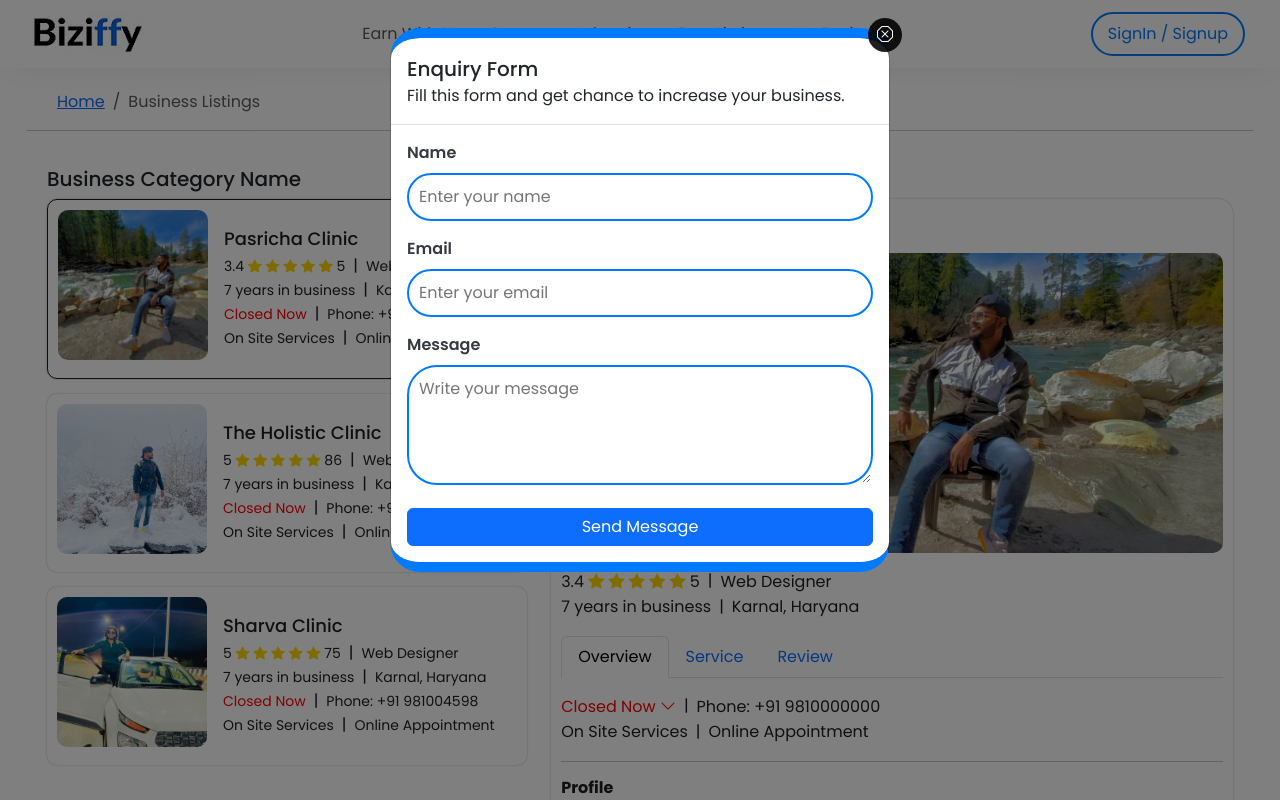
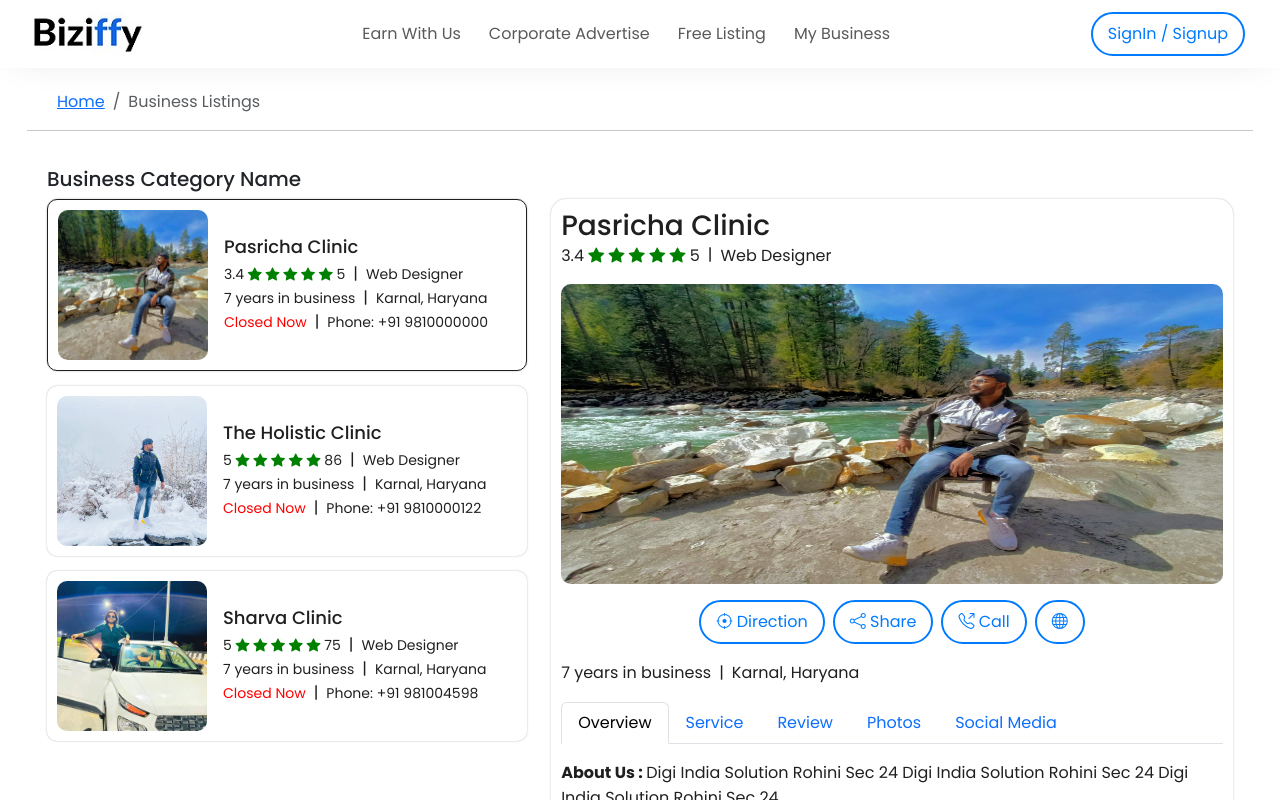
Before and after one commit to vishnugit2024/jd, a Next.js app: page /Pages/bussiness-listing in a window 1280 px wide. Shown: the top 800 px of the page. Built offline with nearby package versions, Linux system fonts and the light colour scheme.

Commit message:
new changes

```diff
--- a/src/app/Components/BussinessCate/BussinessCategory.jsx
+++ b/src/app/Components/BussinessCate/BussinessCategory.jsx
@@ -13,7 +13,7 @@ import HOMEEDUCATION from "../../Images/HOMEEDUCATION.png";
 import HOMEFURNITURE from "../../Images/HOMEFURNITURE.png";
 import HOMEGYM from "../../Images/HomeGYM.png";
 import HOMEHOSPITAL from "../../Images/HOMEHOSPITAL.png";
-import HOMEKEY from "../../Images/HOMEKEY.WEBP";
+import HOMEKEY from "../../Images/HOMEKEY.webp";
 import HOMEMONEY from "../../Images/HOMEMONEY.png";
 import HOMEPETS from "../../Images/HOMEPETS.png";
 import HOMERESTURANT from "../../Images/HOMERESTURANT.jpg";
--- a/src/app/Components/Enquiryform/Enquiryform.jsx
+++ b/src/app/Components/Enquiryform/Enquiryform.jsx
@@ -10,7 +10,7 @@ const Enquiryform = () => {
     useEffect(() => {
         const isSubmitted = localStorage.getItem("contactFormSubmitted");
         if (!isSubmitted) {
-            const timer = setTimeout(() => setShow(true), 1000); // Auto-open after 3 seconds
+            const timer = setTimeout(() => setShow(true), 5000); // Auto-open after 3 seconds
             return () => clearTimeout(timer);
         }
     }, []);
--- a/src/app/Components/Navbar/navbar.css
+++ b/src/app/Components/Navbar/navbar.css
@@ -161,6 +161,10 @@
 }
 
 @media only screen and (max-width: 768px) {
+  .login-btn{
+    font-size: 12px;
+  }
+
   .dropMain {
     width: 90%;
     position: unset;
--- a/src/app/Pages/all-categories/[id]/page.css
+++ b/src/app/Pages/all-categories/[id]/page.css
@@ -35,7 +35,7 @@
 
 
 .bi-star-fill {
-    color: gold;
+    color: green;
 }
 
 .business-card p {
--- a/src/app/Pages/all-categories/page.js
+++ b/src/app/Pages/all-categories/page.js
@@ -13,7 +13,7 @@ import HOMEFURNITURE from "../../Images/HOMEFURNITURE.png";
 import breadbg from "../../Images/HeroBanner.jpg";
 import HOMEGYM from "../../Images/HomeGYM.png";
 import HOMEHOSPITAL from "../../Images/HOMEHOSPITAL.png";
-import HOMEKEY from "../../Images/HOMEKEY.WEBP";
+import HOMEKEY from "../../Images/HOMEKEY.webp";
 import HOMEMONEY from "../../Images/HOMEMONEY.png";
 import HOMEPETS from "../../Images/HOMEPETS.png";
 import HOMERESTURANT from "../../Images/HOMERESTURANT.jpg";
--- a/src/app/Pages/bussiness-listing/businessListing.css
+++ b/src/app/Pages/bussiness-listing/businessListing.css
@@ -35,7 +35,7 @@
 
 
 .bi-star-fill {
-    color: gold;
+    color: green;
 }
 
 .business-card p {
@@ -94,10 +94,15 @@ span {
     width: 100%;
     color: transparent;
     height: 300px;
-    object-fit: cover;
+    /* object-fit: cover; */
     border-radius: 10px;
-    aspect-ratio: 4 / 3;
+    /* aspect-ratio: 4 / 3; */
+}
 
+.plus-overlay {
+    align-items: center;
+    display: flex;
+    cursor: pointer;
 }
 
 
@@ -203,28 +208,116 @@ span {
     font-size: 12px;
 }
 
-@media only screen and (max-width:768px) {
-    .listing-tabs-btn{
-        font-size: 12px;
+.socialmedia-details {
+    display: flex;
+    margin-bottom: 1rem;
+    justify-content: space-between;
+    align-items: end;
+}
+
+.gallery-img {
+    width: 150px;
+    cursor: pointer;
+    height: 120px;
+    border-radius: 10px;
+    /* object-fit: cover; */
+}
+
+
+
+.lightbox-overlay.fullscreen {
+    position: fixed;
+    top: 5%;
+    left: 0;
+    width: 100%;
+    height: 100%;
+    background: #00000094;
+    display: flex;
+    justify-content: center;
+    align-items: center;
+    z-index: 1000;
+}
+
+.fullscreen-image-wrapper {
+    max-width: 100vw;
+    max-height: 100vh;
+    display: flex;
+    justify-content: center;
+    align-items: center;
+}
+
+.lightbox-overlay {
+    position: relative;
+}
+
+.lightbox-overlay .close-btn {
+    top: 7%;
+
+    padding: 3px 10px;
+    border: none;
+    background-color: var(--blue);
+    color: white;
+    position: absolute;
+    right: 5px;
+    z-index: 9999;
+    border-radius: 50%;
+}
+
+.lightbox-img {
+    max-width: 500px;
+    max-height: 400px;
+    /* object-fit: contain; */
+    border-radius: 20px !important;
+}
+
+
+@media(max-width:768px) {
+    .lightbox-overlay.fullscreen{
+        height: 56%;
+    }
+    .lightbox-img {
+        max-width: 300px;
+        max-height: 250px;
+    }
+    .socialmedia-details {
+        display: block;
+        /* margin-bottom: 1rem; */
+    }
+
+    .details-card .nav-link{
+        font-size: 14px;
+    }
+
+    .socialmedia-details .social-icons{
+        margin-bottom: 10px;
+    }
+
+    .listing-tabs-btn {
+        font-size: 12px !important;
     }
 
     .business-card p {
         font-size: 10px;
     }
+
     .business-card h5 {
-     font-size: 14px;
+        font-size: 14px;
     }
+
     .listing-image {
         width: 100px;
         height: 100px;
     }
-    .details-card p{
+
+    .details-card p {
         font-size: 12px;
     }
+
     .opening-hours-list {
         width: 170px;
     }
-    .business-listing-container{
+
+    .business-listing-container {
         padding: 0;
     }
 }
--- a/src/app/Pages/bussiness-listing/page.js
+++ b/src/app/Pages/bussiness-listing/page.js
@@ -6,6 +6,10 @@ import gourav2 from '../../Images/gourav2.jpg';
 import gourav3 from '../../Images/gourav3.jpg';
 import Image from 'next/image';
 import Link from 'next/link';
+import { Swiper, SwiperSlide } from 'swiper/react';
+import { Navigation, Keyboard } from 'swiper/modules';
+import 'swiper/css';
+import 'swiper/css/navigation';
 
 const Page = () => {
     const [isOpen, setIsOpen] = useState(false);
@@ -113,6 +117,23 @@ const Page = () => {
             alert('Please fill in both fields.');
         }
     };
+    const staticPhotos = [gourav, gourav2, gourav3, gourav, gourav2, gourav3];
+    const [lightbox, setLightbox] = useState(false);
+    const [currentIndex, setCurrentIndex] = useState(0);
+    const [showAll, setShowAll] = useState(false);
+
+    const openLightbox = (index) => {
+        setCurrentIndex(index);
+        setLightbox(true);
+    };
+
+    const closeLightbox = (event) => {
+        if (event.target.classList.contains('lightbox-overlay') || event.target.classList.contains('close-btn')) {
+            setLightbox(false);
+        }
+    };
+
+    const visiblePhotos = showAll ? staticPhotos : staticPhotos.slice(0, 4);
 
     return (
         <section className='business-listing-page'>
@@ -136,7 +157,7 @@ const Page = () => {
                                     className={`business-card gap-3 ${selected.id === biz.id ? 'active' : ''}`}
                                     onClick={() => setSelected(biz)}>
                                     <div>
-                                        <Image src={biz.image} alt={biz.name} className="listing-image mb-2" />
+                                        <Image src={biz.image} alt={biz.name} className="listing-image" />
                                     </div>
                                     <div>
                                         <h5>{biz.name}</h5>
@@ -157,11 +178,11 @@ const Page = () => {
                                             <span>|</span>
                                             <p>Phone: {biz.phone}</p>
                                         </div>
-                                        <div className='d-flex gap-2 align-items-center'>
+                                        {/* <div className='d-flex gap-2 align-items-center'>
                                             <p>On Site Services</p>
                                             <span>|</span>
                                             <p>Online Appointment</p>
-                                        </div>
+                                        </div> */}
                                     </div>
                                 </div>
                             ))}
@@ -169,12 +190,25 @@ const Page = () => {
 
                         <div className="col-md-7 right-panel">
                             <div className="details-card">
-                                <h3>{selected.name}</h3>
-                                <Image src={selected.image} alt={selected.name} className="business-detail-image mb-3" />
-                                <div className='d-flex gap-2 align-items-center'>
+                                <h3 className='m-0'>{selected.name}</h3>
+                                <div className='d-flex gap-2 align-items-center mb-3'>
                                     <p>{selected.rating} <i className="bi bi-star-fill"></i> <i className="bi bi-star-fill"></i> <i className="bi bi-star-fill"></i> <i className="bi bi-star-fill"></i> <i className="bi bi-star-fill"></i> {selected.reviews}</p>
                                     <span>|</span>
                                     <p>Web Designer</p>
+                                </div>
+                                <Image src={selected.image} alt={selected.name} className="business-detail-image mb-3" />
+                                <div className='d-flex justify-content-center mb-3 gap-2'>
+                                    <Link href={'#'} className='login-btn'>
+                                        <i className="bi bi-crosshair"></i> Direction
+                                    </Link>
+                                    <Link href={'#'} className='login-btn'>
+                                        <i className="bi bi-share"></i> Share
+                                    </Link>
+                                    <Link href={'#'} className='login-btn'>
+                                        <i className="bi bi-telephone-outbound"></i> Call
+                                    </Link>
+                                    <Link href={'#'} className='login-btn'>
+                                        <i className="bi bi-globe"></i>                                                 </Link>
                                 </div>
                                 <div className='d-flex gap-2 align-items-center'>
                                     <p>7 years in business</p>
@@ -198,13 +232,37 @@ const Page = () => {
                                             Review
                                         </button>
                                     </li>
+                                    <li className="nav-item">
+                                        <button className={`nav-link ${activeTab === 'photos' ? 'active' : ''}`} onClick={() => setActiveTab('photos')}>
+                                            Photos
+                                        </button>
+                                    </li>
+                                    <li className="nav-item">
+                                        <button className={`nav-link ${activeTab === 'social' ? 'active' : ''}`} onClick={() => setActiveTab('social')}>
+                                            Social Media
+                                        </button>
+                                    </li>
                                 </ul>
 
                                 <div className="tab-content mt-3">
                                     <div className={`tab-pane fade ${activeTab === 'overview' ? 'show active' : ''}`}>
+                                        <div>
+                                            <p>
+                                                <b>About Us : </b> Digi India Solution Rohini Sec 24
+                                                Digi India Solution Rohini Sec 24
+
+                                                Digi India Solution Rohini Sec 24
+                                            </p>
+                                        </div>
+                                        <div>
+                                            <p>
+                                                <b>Address : </b> Digi India Solution Rohini Sec 24
+                                            </p>
+                                        </div>
                                         <div className='d-flex gap-2'>
                                             <div className="opening-hours-container">
-                                                <p onClick={() => setShowAllHours(!showAllHours)} className={`status ${isOpen ? 'open' : 'closed'}`}>{isOpen ? 'Open Now' : 'Closed Now'} <i className="bi bi-chevron-down"></i></p>
+
+                                                <p onClick={() => setShowAllHours(!showAllHours)} className={`status ${isOpen ? 'open' : 'closed'}`}><b className='text-dark'>Hours : </b> {isOpen ? 'Open' : 'Closed'} <i className="bi bi-chevron-down"></i></p>
                                                 {showAllHours && (
                                                     <ul className="opening-hours-list">
                                                         {hours.map((item, index) => (
@@ -216,34 +274,11 @@ const Page = () => {
                                                     </ul>
                                                 )}
                                             </div>
-                                            <span>|</span>
-                                            <p>Phone: {selected.phone}</p>
                                         </div>
-                                        <div className='d-flex gap-2 align-items-center'>
-                                            <p>On Site Services</p>
-                                            <span>|</span>
-                                            <p>Online Appointment</p>
-                                        </div>
-                                        <div>
+                                        <p><b>Phone : </b> {selected.phone}</p>
+                                        {/* <p><b>About Us : </b> {selected.phone}</p> */}
+
                                         <hr />
-                                            <h6>
-                                                <b>Profile</b>
-                                            </h6>
-                                            <div className="social-icons">
-                                                <Link href="#">
-                                                    <i className="bi bi-twitter"></i>
-                                                </Link>
-                                                <Link href="#">
-                                                    <i className="bi bi-facebook"></i>
-                                                </Link>
-                                                <Link href="#">
-                                                    <i className="bi bi-linkedin"></i>
-                                                </Link>
-                                                <Link href="#">
-                                                    <i className="bi bi-instagram"></i>
-                                                </Link>
-                                            </div>
-                                        </div>
                                     </div>
                                     <div className={`tab-pane fade ${activeTab === 'service' ? 'show active' : ''}`}>
                                         <ul className="service-list">
@@ -298,6 +333,62 @@ const Page = () => {
                                         </div>
                                     </div>
 
+                                    <div className={`tab-pane fade ${activeTab === 'photos' ? 'show active' : ''}`}>
+                                        <h4>Photos</h4>
+                                        <div className="photo-gallery d-flex flex-wrap gap-2">
+                                            {visiblePhotos.map((photo, index) => (
+                                                <Image key={index} src={photo} alt={`Photo ${index + 1}`} className="gallery-img" onClick={() => openLightbox(index)} />
+                                            ))}
+                                            {!showAll && staticPhotos.length > 4 && (
+                                                <div className="plus-overlay" onClick={() => setShowAll(true)}>
+                                                    +{staticPhotos.length - 4}
+                                                </div>
+                                            )}
+                                        </div>
+                                    </div>
+                                    <div className={`tab-pane fade ${activeTab === 'social' ? 'show active' : ''}`}>
+                                        <h4>Social Media</h4>
+                                        <div className='socialmedia-details'>
+                                            <div>
+                                                <div className="social-icons">
+                                                    <Link href="#">
+                                                        <i className="bi bi-twitter"></i>
+                                                    </Link>
+                                                    <Link href="#">
+                                                        <i className="bi bi-facebook"></i>
+                                                    </Link>
+                                                    <Link href="#">
+                                                        <i className="bi bi-linkedin"></i>
+                                                    </Link>
+                                                    <Link href="#">
+                                                        <i className="bi bi-instagram"></i>
+                                                    </Link>
+                                                </div>
+                                            </div>
+                                        </div>
+                                    </div>
+
+                                    {lightbox && (
+                                        <div className="lightbox-overlay fullscreen" onClick={closeLightbox}>
+                                            <button className="close-btn" onClick={closeLightbox}>&times;</button>
+                                            <Swiper
+                                                initialSlide={currentIndex}
+                                                navigation
+                                                keyboard={{ enabled: true }}
+                                                modules={[Navigation, Keyboard]}
+                                                className="lightbox-slider"
+                                                onSwiper={(swiper) => swiper.slideTo(currentIndex, 0)}
+                                            >
+                                                {staticPhotos.map((photo, index) => (
+                                                    <SwiperSlide key={index}>
+                                                        <div className="fullscreen-image-wrapper">
+                                                            <Image src={photo} alt={`Slide ${index}`} className="lightbox-img" />
+                                                        </div>
+                                                    </SwiperSlide>
+                                                ))}
+                                            </Swiper>
+                                        </div>
+                                    )}
                                 </div>
                             </div>
                         </div>
--- a/src/app/layout.js
+++ b/src/app/layout.js
@@ -20,7 +20,7 @@ export default function RootLayout({ children }) {
       <body>
         <Navbar />
         <div className="childrens">
-          <Enquiryform />
+          {/* <Enquiryform /> */}
         {children}
           </div>
         <Footer />
```
Also changed, not shown: src/app/Pages/citytourismGuide/page.js (+5 -5 lines). Lines whose indentation alone changed are shown as unchanged.
